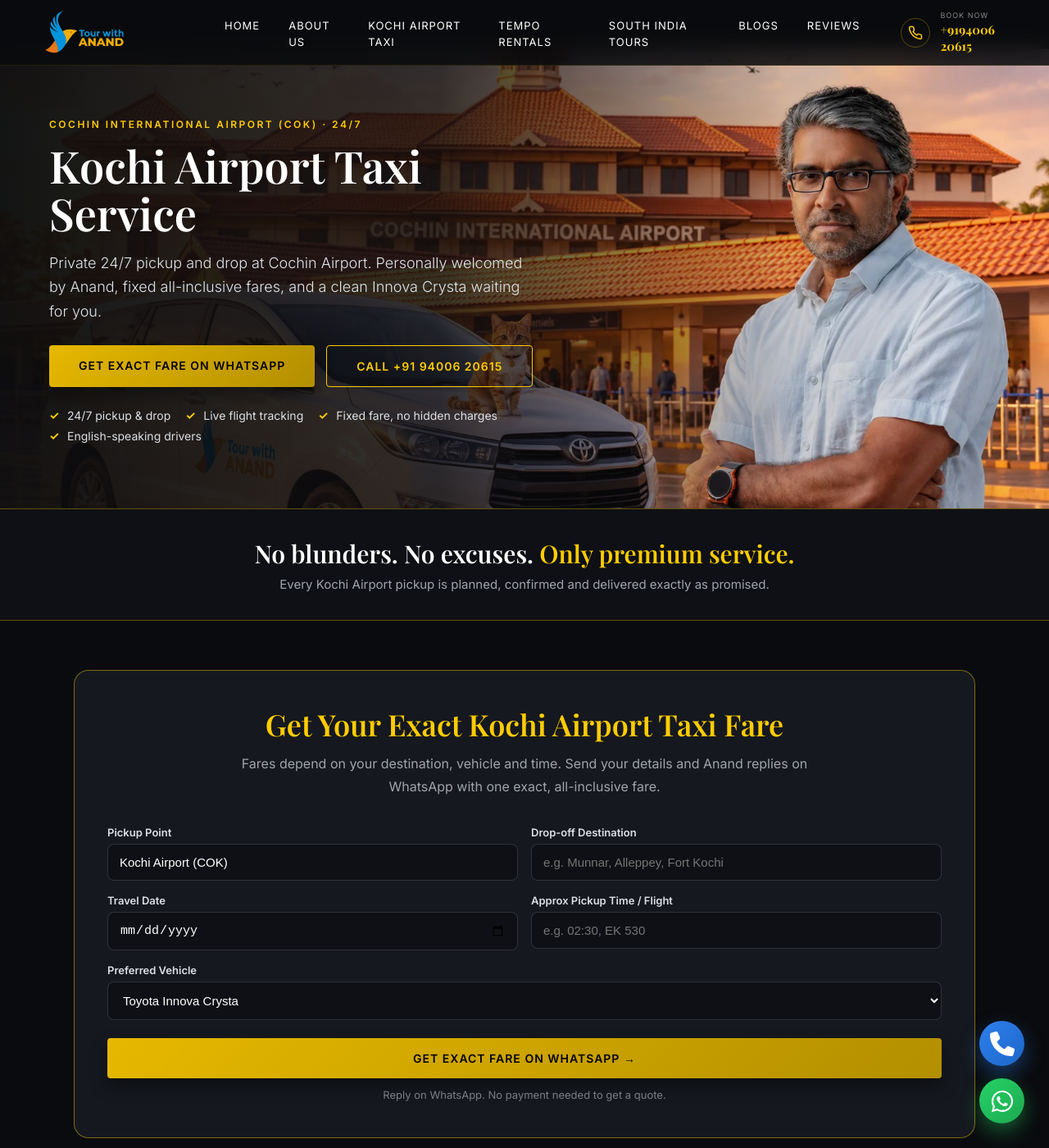
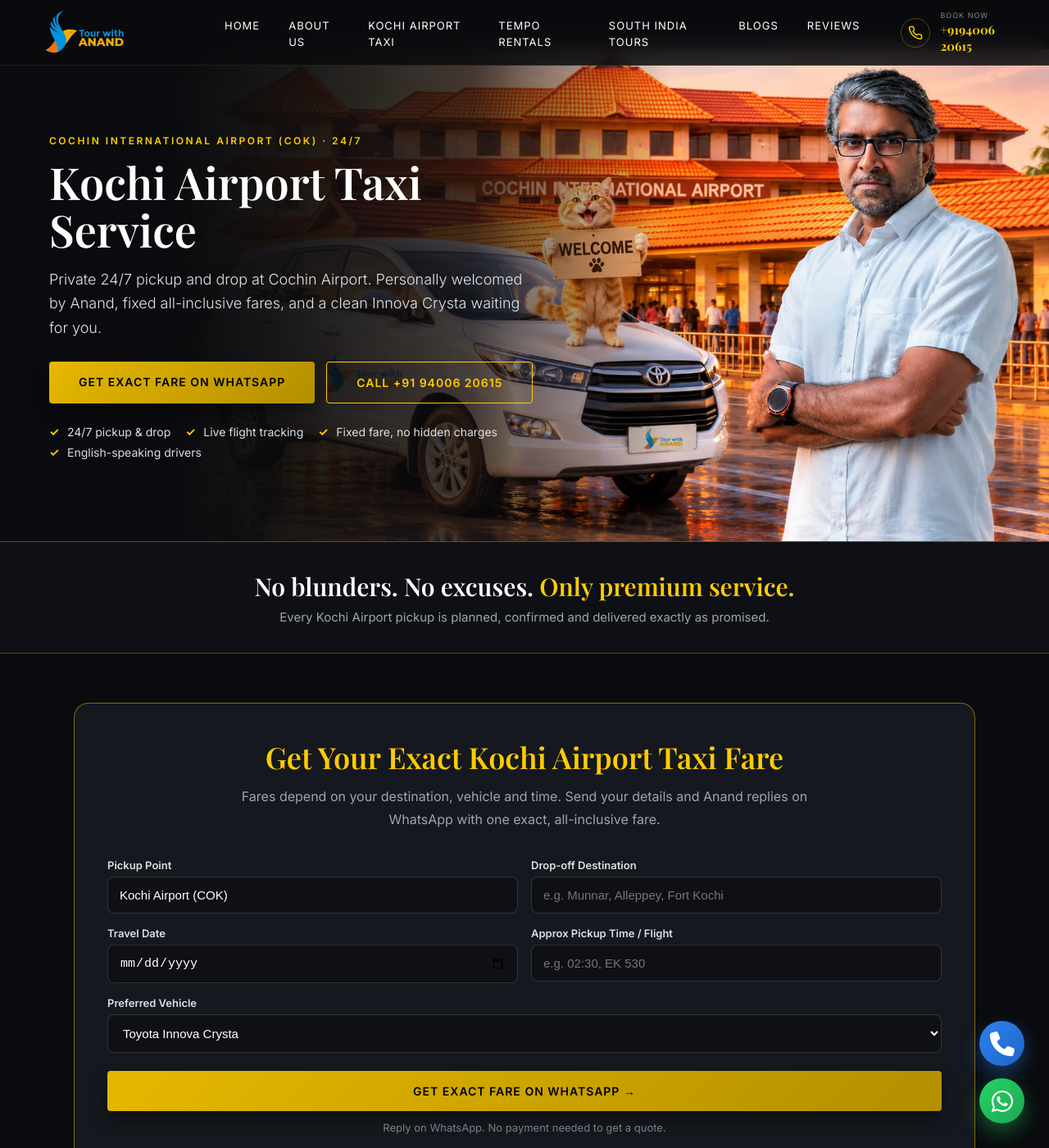
Before and after one commit to tourwithanand/tourwithanand-com, a Jekyll site: the page built from kochi-airport.html, in a window 1280 px wide and 1400 px high. Shown: the whole window at 82% size. Built offline with Jekyll 4.4.1, drawn with Linux system fonts in a browser that asks for light colours.

Commit message:
Kochi Airport Taxi: new 'Welcome' banner with real logo; better desktop layout
- New hero image (Anand, branded Innova Crysta with the real Tour With
  Anand logo on door and plate, Maxx holding a WELCOME sign at Cochin
  Airport): 1680w WebP 212 KB, 900w WebP 86 KB, JPG for schema
- Desktop (>=1280px): image pinned right with a faded left edge so the
  heading and buttons sit on a clean dark area
- Tablets/small laptops (769-1279px): stacked layout like mobile
- Updated alt text and TaxiService image; previous banner files kept

Co-Authored-By: Claude Opus 5.5 <noreply@anthropic.com>
Claude-Session: https://claude.ai/code/session_01V9S5yJyFeSpGQmQTpdF1A8

```diff
--- a/kochi-airport.html
+++ b/kochi-airport.html
@@ -16,7 +16,7 @@ seo_keywords: "kochi airport taxi, cochin airport taxi, kochi airport taxi servi
       "name": "Kochi Airport Taxi – 24/7 Cochin Airport Pickup & Drop",
       "serviceType": "Airport taxi and private transfers",
       "url": "https://tourwithanand.com/taxi/kochi-airport/",
-      "image": "https://tourwithanand.com/images/kochi-airport-taxi-anand-innova-crysta.jpg",
+      "image": "https://tourwithanand.com/images/kochi-airport-taxi-anand-welcome-cat.jpg",
       "description": "24/7 private taxi from and to Cochin International Airport (COK) with flight tracking, meet and greet, English-speaking drivers and fixed all-inclusive fares covering tolls and parking.",
       "provider": {
         "@type": "LocalBusiness",
@@ -67,10 +67,10 @@ seo_keywords: "kochi airport taxi, cochin airport taxi, kochi airport taxi servi
 <!-- HERO: one responsive banner for desktop and mobile -->
 <section class="ap-hero">
   <img class="ap-hero-img"
-       src="/images/kochi-airport-taxi-anand-innova-crysta.webp"
-       srcset="/images/kochi-airport-taxi-anand-innova-crysta-900.webp 900w, /images/kochi-airport-taxi-anand-innova-crysta.webp 1669w"
-       sizes="100vw" width="1669" height="942" fetchpriority="high"
-       alt="Anand with the Tour With Anand Innova Crysta taxi at Cochin International Airport">
+       src="/images/kochi-airport-taxi-anand-welcome-cat.webp"
+       srcset="/images/kochi-airport-taxi-anand-welcome-cat-900.webp 900w, /images/kochi-airport-taxi-anand-welcome-cat.webp 1680w"
+       sizes="100vw" width="1680" height="936" fetchpriority="high"
+       alt="Anand with the Tour With Anand Innova Crysta taxi and Maxx the cat holding a welcome sign at Cochin International Airport">
   <div class="ap-hero-shade"></div>
   <div class="ap-hero-content">
     <span class="ap-eyebrow">Cochin International Airport (COK) &middot; 24/7</span>
@@ -392,9 +392,9 @@ document.querySelectorAll('[data-track]').forEach(function (a) {
 <style>
 /* ===== Kochi Airport landing page (scoped with ap- prefix) ===== */
 .ap-hero, .ap-hero *, .ap-promise, .ap-wrap, .ap-wrap * { box-sizing: border-box; }
-.ap-hero { position: relative; width: 100vw; min-height: 560px; margin-top: 60px; display: flex; align-items: center; overflow: hidden; background: #0a0b0e; }
-.ap-hero-img { position: absolute; inset: 0; width: 100%; height: 100%; object-fit: cover; object-position: 50% 12%; }
-.ap-hero-shade { position: absolute; inset: 0; background: linear-gradient(90deg, rgba(10,11,14,.96) 0%, rgba(10,11,14,.82) 42%, rgba(10,11,14,.15) 75%, rgba(10,11,14,0) 100%); }
+.ap-hero { position: relative; width: 100vw; min-height: 600px; margin-top: 60px; display: flex; align-items: center; overflow: hidden; background: #0a0b0e; }
+.ap-hero-img { position: absolute; top: 0; right: 0; height: 100%; width: auto; max-width: none; -webkit-mask-image: linear-gradient(90deg, transparent 0%, #000 40%); mask-image: linear-gradient(90deg, transparent 0%, #000 40%); }
+.ap-hero-shade { position: absolute; inset: 0; background: linear-gradient(90deg, rgba(10,11,14,.92) 0%, rgba(10,11,14,.72) 45%, rgba(10,11,14,0) 64%); }
 .ap-hero-content { position: relative; z-index: 2; max-width: 640px; padding: 60px 20px; margin-left: max(calc((100vw - 1200px) / 2), 20px); }
 .ap-eyebrow { display: inline-block; color: #ffcc00; font-size: 12px; letter-spacing: 2.5px; text-transform: uppercase; font-weight: 600; margin-bottom: 14px; }
 .ap-hero h1 { color: #fff; font-size: 54px; line-height: 1.08; margin: 0 0 16px; }
@@ -502,6 +502,14 @@ document.querySelectorAll('[data-track]').forEach(function (a) {
 .ap-final p { color: #c4c8cf; font-size: 16px; margin: 0 0 24px; }
 .ap-final-ctas { justify-content: center; }
 
+@media (min-width: 769px) and (max-width: 1279px) {
+  .ap-hero { display: block; min-height: 0; }
+  .ap-hero-img { position: static; display: block; width: 100%; height: auto; aspect-ratio: 1680 / 936; -webkit-mask-image: none; mask-image: none; }
+  .ap-hero-shade { display: none; }
+  .ap-hero-content { margin: 0 auto; max-width: 760px; padding: 36px 24px 40px; text-align: center; }
+  .ap-hero-ctas { justify-content: center; }
+  .ap-trust { justify-content: center; }
+}
 @media (max-width: 992px) {
   .ap-steps, .ap-reviews, .ap-dest { grid-template-columns: 1fr 1fr; }
   .ap-fleet { grid-template-columns: 1fr 1fr; }
@@ -509,7 +517,7 @@ document.querySelectorAll('[data-track]').forEach(function (a) {
 @media (max-width: 768px) {
   /* Mobile: full image on top, content below */
   .ap-hero { display: block; min-height: 0; }
-  .ap-hero-img { position: static; height: auto; aspect-ratio: 1669 / 942; object-position: center; }
+  .ap-hero-img { position: static; display: block; width: 100%; height: auto; aspect-ratio: 1680 / 936; -webkit-mask-image: none; mask-image: none; }
   .ap-hero-shade { display: none; }
   .ap-hero-content { margin: 0; padding: 24px 20px 30px; text-align: center; max-width: none; }
   .ap-hero h1 { font-size: 32px; }
```
Also changed, not shown: images/kochi-airport-taxi-anand-welcome-cat-900.webp (added), images/kochi-airport-taxi-anand-welcome-cat.jpg (added), images/kochi-airport-taxi-anand-welcome-cat.webp (added).
